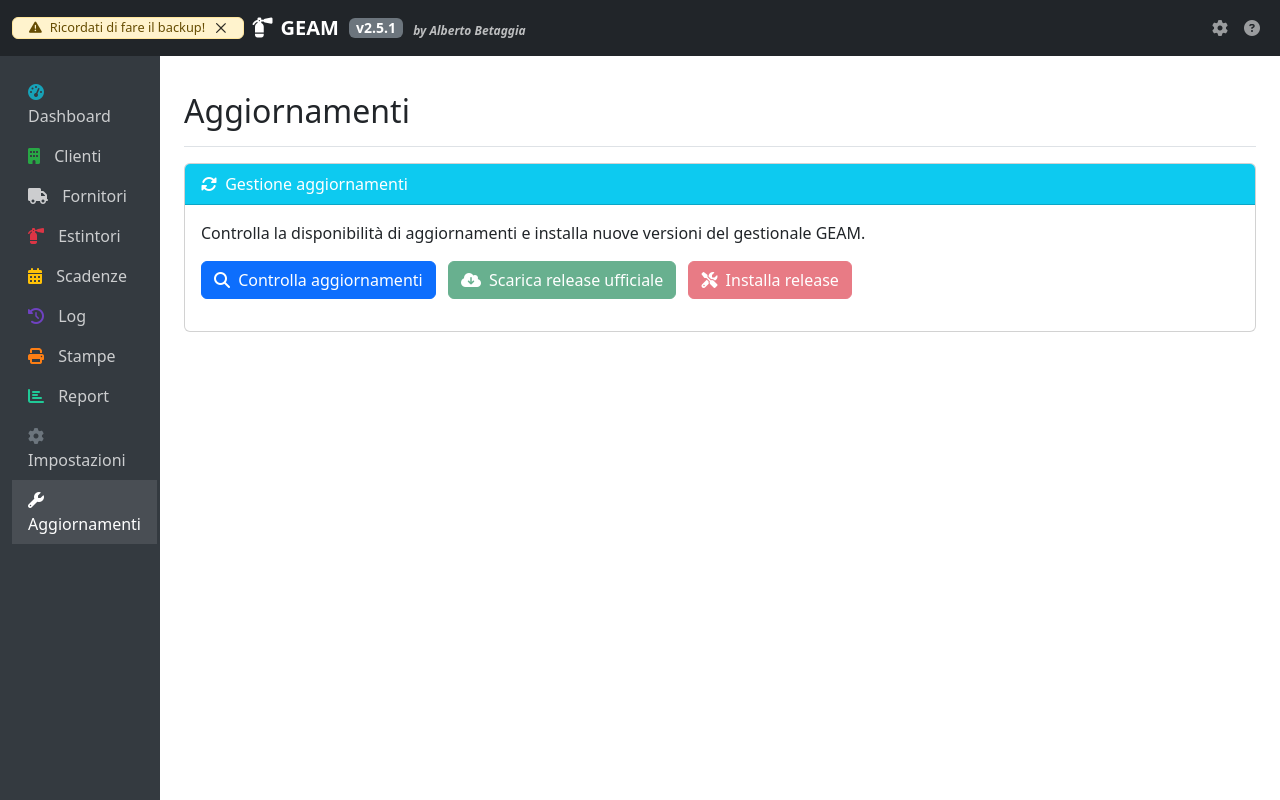
After one commit to Drnet-web/GEAM, a Flask app: page /aggiornamenti/ in a window 1280 px wide. The commit adds this page. Run offline with Flask 3, Linux system fonts and the light colour scheme; some libraries are stand-ins or nearby versions.

Commit message:
Fix definitivo: sistema aggiornamenti funzionante e UI completa

```diff
--- a/app/__init__.py
+++ b/app/__init__.py
@@ -61,6 +61,7 @@ def create_app(config=None):
     from app.views.impostazioni import impostazioni_bp
     from app.views.report import report_bp  # Aggiungi questa riga
     from app.views.fornitori import fornitori_bp
+    from app.views.aggiornamenti import aggiornamenti_bp
 
 
     app.register_blueprint(dashboard_bp)
@@ -69,6 +70,8 @@ def create_app(config=None):
     app.register_blueprint(impostazioni_bp)
     app.register_blueprint(report_bp)
     app.register_blueprint(fornitori_bp)
+    app.register_blueprint(aggiornamenti_bp)
+
 
     # Configurazione del logging
     if not app.debug:
--- /dev/null
+++ b/app/templates/aggiornamenti/index.html
@@ -0,0 +1,74 @@
+{% extends "base.html" %}
+{% block title %}Aggiornamenti{% endblock %}
+{% block page_title %}Aggiornamenti{% endblock %}
+{% block content %}
+<div class="row">
+  <div class="col-md-12">
+    <div class="card">
+      <div class="card-header bg-info text-white">
+        <i class="fas fa-sync-alt me-1"></i> Gestione aggiornamenti
+      </div>
+      <div class="card-body">
+        <p class="mb-3">Controlla la disponibilità di aggiornamenti e installa nuove versioni del gestionale GEAM.</p>
+
+        <div class="mb-3">
+          <button id="checkBtn" class="btn btn-primary">
+            <i class="fas fa-search me-1"></i> Controlla aggiornamenti
+          </button>
+
+          <button id="downloadBtn" class="btn btn-success ms-2" disabled>
+            <i class="fas fa-cloud-download-alt me-1"></i> Scarica release ufficiale
+          </button>
+
+          <button id="installBtn" class="btn btn-danger ms-2" disabled>
+            <i class="fas fa-tools me-1"></i> Installa release
+          </button>
+        </div>
+
+        <div id="versionInfo" class="mt-3"></div>
+      </div>
+    </div>
+  </div>
+</div>
+
+<script>
+  document.addEventListener("DOMContentLoaded", () => {
+
+    document.getElementById("checkBtn").addEventListener("click", async () => {
+      const info = document.getElementById("versionInfo");
+      info.innerHTML = "<span class='text-muted'>Controllo in corso...</span>";
+
+      const res = await fetch("/aggiornamenti/api/check-version");
+      const data = await res.json();
+
+      if (data.locale && data.remota) {
+        info.innerHTML = `
+          <strong>Versione installata:</strong> ${data.locale.major}.${data.locale.minor}.${data.locale.patch}<br>
+          <strong>Versione disponibile:</strong> ${data.remota.major}.${data.remota.minor}.${data.remota.patch}<br>
+          <strong>Aggiornamento disponibile:</strong> ${data.disponibile ? "<span class='text-success'>Sì</span>" : "No"}
+        `;
+
+        document.getElementById("downloadBtn").disabled = !data.disponibile;
+      } else {
+        info.innerHTML = "<span class='text-danger'>Errore nel recupero delle versioni.</span>";
+      }
+    });
+
+    document.getElementById("downloadBtn").addEventListener("click", async () => {
+      const res = await fetch("/aggiornamenti/api/download-release");
+      const data = await res.json();
+      if (data.success) {
+        alert("Release scaricata correttamente!");
+        document.getElementById("installBtn").disabled = false;
+      } else {
+        alert("Errore nel download: " + (data.message || ""));
+      }
+    });
+
+    document.getElementById("installBtn").addEventListener("click", () => {
+      window.location.href = "/aggiornamenti/installa-release";
+    });
+
+  });
+</script>
+{% endblock %}
--- a/app/templates/base.html
+++ b/app/templates/base.html
@@ -180,6 +180,11 @@
 								<i class="fas fa-cog"></i> <span class="d-none d-lg-inline">Impostazioni</span>
 							</a>
 						</li>
+						<li class="nav-item">
+							<a class="nav-link {% if request.endpoint and request.endpoint.startswith('aggiornamenti.') %}active{% endif %}" href="{{ url_for('aggiornamenti.index') }}" title="Aggiornamenti">
+								<i class="fas fa-wrench"></i> <span class="d-none d-lg-inline">Aggiornamenti</span>
+							</a>
+						</li>
                     </ul>
                 </div>
             </nav>
--- /dev/null
+++ b/app/views/aggiornamenti.py
@@ -0,0 +1,189 @@
+import os
+import json
+import logging
+import requests
+import zipfile
+import shutil
+import datetime
+from flask import Blueprint, render_template, current_app, flash, redirect, url_for, jsonify
+
+aggiornamenti_bp = Blueprint('aggiornamenti', __name__, url_prefix='/aggiornamenti')
+
+LOG_FOLDER = os.path.join(os.path.dirname(__file__), '..', '..', 'logs')
+os.makedirs(LOG_FOLDER, exist_ok=True)
+logging.basicConfig(
+    filename=os.path.join(LOG_FOLDER, 'update.log'),
+    level=logging.INFO,
+    format='%(asctime)s [%(levelname)s] %(message)s'
+)
+
+BASE_PATH = os.path.abspath(os.path.join(os.path.dirname(__file__), '..', '..'))
+UPDATE_CACHE_PATH = os.path.join(BASE_PATH, 'update_cache')
+TEMP_PATH = os.path.join(UPDATE_CACHE_PATH, 'temp')
+BACKUP_PATH = os.path.join(BASE_PATH, 'backups')
+RELEASE_ZIP_PATH = os.path.join(UPDATE_CACHE_PATH, 'geam_release.zip')
+VERSION_JSON_PATH = os.path.join(BASE_PATH, 'instance', 'version_config.json')
+VERSION_JSON_URL = "https://raw.githubusercontent.com/Drnet-web/GEAM/main/instance/version_config.json"
+
+os.makedirs(UPDATE_CACHE_PATH, exist_ok=True)
+os.makedirs(TEMP_PATH, exist_ok=True)
+os.makedirs(BACKUP_PATH, exist_ok=True)
+
+def get_version_local():
+    try:
+        with open(VERSION_JSON_PATH, 'r') as f:
+            return json.load(f)['version']
+    except Exception as e:
+        logging.error(f"Errore lettura versione locale: {e}")
+        return None
+
+def get_version_remote():
+    try:
+        response = requests.get(VERSION_JSON_URL, timeout=10)
+        if response.status_code == 200:
+            return response.json()['version']
+        else:
+            logging.warning(f"Versione remota non disponibile. Status code: {response.status_code}")
+    except Exception as e:
+        logging.error(f"Errore lettura versione remota: {e}")
+    return None
+
+def build_release_url(version):
+    try:
+        tag = f"v{version['major']}.{version['minor']}.{version['patch']}"
+        return f"https://github.com/Drnet-web/GEAM/archive/refs/tags/{tag}.zip"
+    except Exception as e:
+        logging.error(f"Errore nella costruzione dell'URL della release: {e}")
+        return None
+
+def is_update_in_progress():
+    flag_path = os.path.join(current_app.instance_path, 'update_in_progress.flag')
+    if os.path.exists(flag_path):
+        try:
+            creation_time = os.path.getmtime(flag_path)
+            age_seconds = datetime.datetime.now().timestamp() - creation_time
+            if age_seconds > 180:
+                logging.warning("Flag aggiornamento trovato ma troppo vecchio. Eliminazione automatica.")
+                os.remove(flag_path)
+                return False
+        except Exception as e:
+            logging.error(f"Errore durante il controllo età flag: {e}")
+        return True
+    return False
+
+def set_update_flag():
+    with open(os.path.join(current_app.instance_path, 'update_in_progress.flag'), 'w') as f:
+        f.write('1')
+
+def clear_update_flag():
+    flag_path = os.path.join(current_app.instance_path, 'update_in_progress.flag')
+    if os.path.exists(flag_path):
+        os.remove(flag_path)
+
+def versioni_uguali(v1, v2):
+    return v1 == v2
+
+@aggiornamenti_bp.route('/')
+def index():
+    return render_template('aggiornamenti/index.html')
+
+@aggiornamenti_bp.route('/api/check-version')
+def check_version():
+    locale = get_version_local()
+    remota = get_version_remote()
+    aggiorna = (not versioni_uguali(locale, remota)) if locale and remota else False
+    return jsonify({
+        'locale': locale,
+        'remota': remota,
+        'disponibile': aggiorna
+    })
+
+@aggiornamenti_bp.route('/api/download-release')
+def download_release():
+    if is_update_in_progress():
+        return jsonify({'success': False, 'message': 'Aggiornamento già in corso.'})
+
+    versione_remota = get_version_remote()
+    url = build_release_url(versione_remota)
+    if not url:
+        return jsonify({'success': False, 'message': 'Errore creazione URL release.'})
+
+    set_update_flag()
+    try:
+        logging.info(f"Download release da {url}")
+        response = requests.get(url, stream=True, timeout=60)
+        if response.status_code == 200:
+            with open(RELEASE_ZIP_PATH, 'wb') as f:
+                for chunk in response.iter_content(chunk_size=8192):
+                    f.write(chunk)
+            logging.info("Release scaricata con successo.")
+            return jsonify({'success': True})
+        else:
+            return jsonify({'success': False, 'message': f"Errore HTTP {response.status_code}"})
+    except Exception as e:
+        logging.exception("Errore durante download")
+        return jsonify({'success': False, 'message': str(e)})
+    finally:
+        clear_update_flag()
+
+@aggiornamenti_bp.route('/installa-release')
+def installa_release():
+    if is_update_in_progress():
+        flash("Un aggiornamento è già in corso.", "danger")
+        return redirect(url_for('aggiornamenti.index'))
+
+    versione_locale = get_version_local()
+    versione_remota = get_version_remote()
+    if not versione_locale or not versione_remota:
+        flash("Impossibile confrontare le versioni.", "danger")
+        return redirect(url_for('aggiornamenti.index'))
+
+    if versioni_uguali(versione_locale, versione_remota):
+        flash("La versione installata è già aggiornata.", "info")
+        return redirect(url_for('aggiornamenti.index'))
+
+    set_update_flag()
+    try:
+        logging.info("Avvio procedura di installazione release...")
+
+        with zipfile.ZipFile(RELEASE_ZIP_PATH, 'r') as zip_ref:
+            zip_ref.extractall(TEMP_PATH)
+
+        cartelle = [d for d in os.listdir(TEMP_PATH) if os.path.isdir(os.path.join(TEMP_PATH, d))]
+        logging.info(f"Contenuto TEMP_PATH dopo estrazione: {cartelle}")
+
+        if not cartelle:
+            raise Exception("Impossibile trovare la cartella estratta dentro update_cache/temp")
+
+        estratta = cartelle[0]
+        source_path = os.path.join(TEMP_PATH, estratta)
+        logging.info(f"Path cartella sorgente da aggiornare: {source_path}")
+
+        timestamp = datetime.datetime.now().strftime('%Y%m%d_%H%M%S')
+        backup_zip = os.path.join(BACKUP_PATH, f"backup_GEAM_{timestamp}.zip")
+        logging.info(f"Creo backup: {backup_zip}")
+
+        shutil.make_archive(backup_zip.replace('.zip', ''), 'zip', BASE_PATH)
+        logging.info("Backup creato correttamente.")
+
+        for root, dirs, files in os.walk(source_path):
+            for file in files:
+                rel_dir = os.path.relpath(root, source_path)
+                dest_dir = os.path.join(BASE_PATH, rel_dir)
+                os.makedirs(dest_dir, exist_ok=True)
+                shutil.copy2(os.path.join(root, file), os.path.join(dest_dir, file))
+                logging.info(f"Aggiornato file: {file}")
+
+        with open(VERSION_JSON_PATH, 'w') as f:
+            json.dump({"version": versione_remota}, f, indent=4)
+        logging.info("Versione aggiornata localmente")
+
+        flash("Aggiornamento completato con successo.", "success")
+    except Exception as e:
+        logging.exception("Errore durante l'installazione della release")
+        flash(f"Errore durante l'installazione: {str(e)}", "danger")
+    finally:
+        clear_update_flag()
+        shutil.rmtree(TEMP_PATH, ignore_errors=True)
+
+    return redirect(url_for('aggiornamenti.index'))
--- a/instance/version_config.json
+++ b/instance/version_config.json
@@ -2,7 +2,7 @@
     "version": {
         "major": 2,
         "minor": 5,
-        "patch": 2
+        "patch": 1
     },
     "last_update": "2025-04-15 19:15:36"
 }
```
